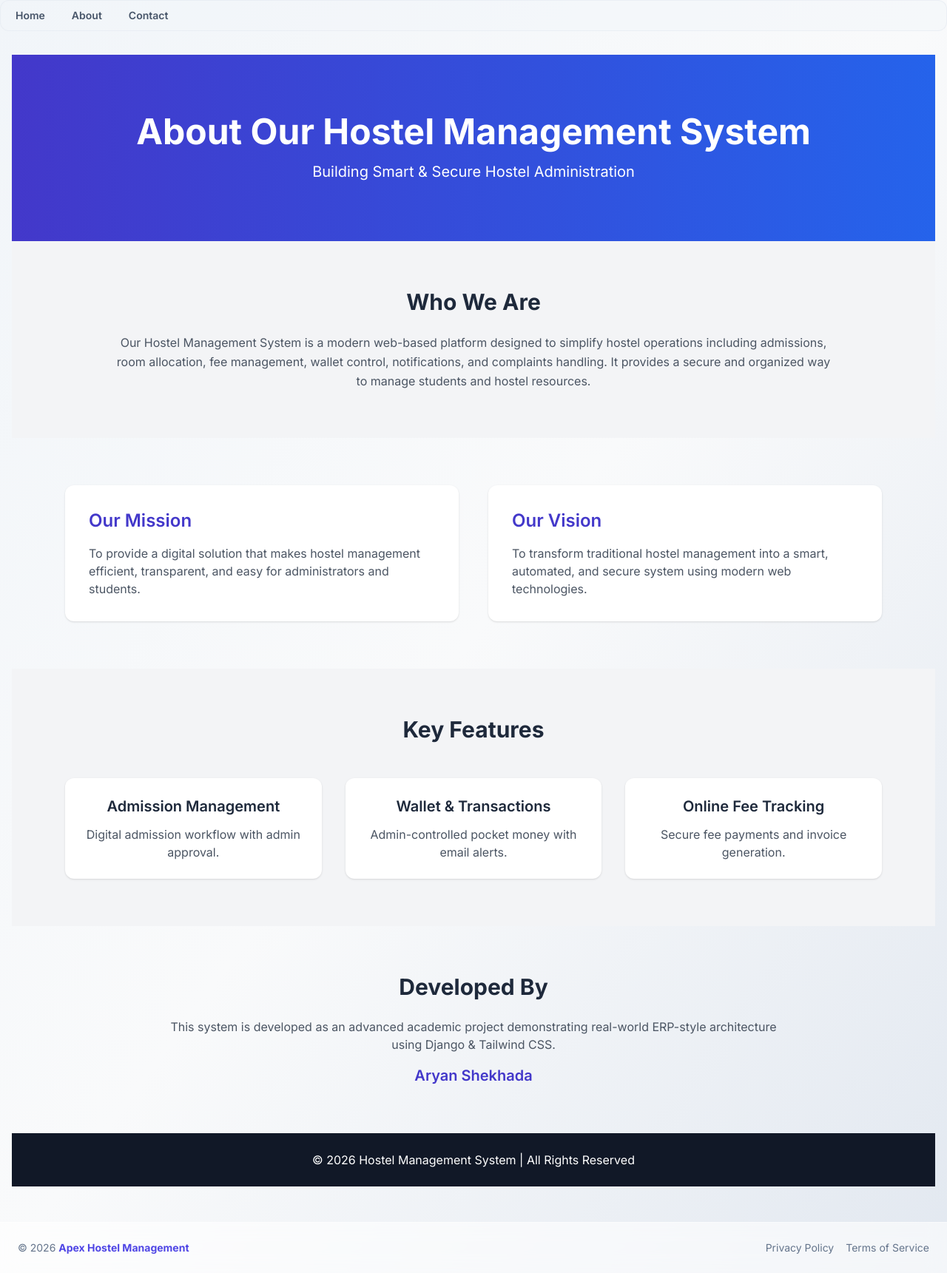
After one commit to aryanshekhada08/hostel_management_system---django, a Django app: page /about/ in a window 1280 px wide. The commit adds this page. Shown: the whole page at 74% size. Run offline with Django 5.2, Linux system fonts and the light colour scheme; some libraries are stand-ins or nearby versions.

Commit message:
done for it

```diff
--- a/apps/rooms/urls.py
+++ b/apps/rooms/urls.py
@@ -9,5 +9,6 @@ urlpatterns = [
     path('ajax/deallocate/', views.ajax_deallocate_room, name='ajax_deallocate_room'),
     path('add-room/', views.add_room, name='add_room'),
     path('dashboard/', views.room_dashboard, name='room_dashboard'),
+    path('my-room/', views.student_room_view, name='student_room'),
 
 ]
--- a/apps/wallets/services.py
+++ b/apps/wallets/services.py
@@ -4,7 +4,7 @@ from .utils import send_system_email
 
 
 def credit_wallet(wallet, amount, description="Admin Added Money"):
-
+    print("CREDIT FUNCTION CALLED")
     # Update balance
     wallet.balance += amount
     wallet.save()
@@ -23,7 +23,7 @@ def credit_wallet(wallet, amount, description="Admin Added Money"):
         title="Wallet Credited 💰",
         message=f"₹{amount} has been added to your wallet."
     )
-
+    print("SENDING EMAIL NOW")
     # Send email
     send_system_email(
         subject="Wallet Credited",
--- a/apps/wallets/urls.py
+++ b/apps/wallets/urls.py
@@ -3,4 +3,7 @@ from . import views
 
 urlpatterns = [
     path('', views.wallet_dashboard, name='wallet_dashboard'),
+    path('admin/dashboard/', views.admin_wallet_dashboard, name='admin_wallet_dashboard'),
+    path('admin/add-money/', views.admin_add_money, name='admin_add_money'),
+    path('admin/deduct/<int:user_id>/', views.admin_deduct_money, name='admin_deduct_money'),
 ]
--- a/config/settings.py
+++ b/config/settings.py
@@ -160,3 +160,7 @@ EMAIL_USE_TLS = True
 EMAIL_HOST_USER = 'aryanshekhada30@gmail.com'
 EMAIL_HOST_PASSWORD = 'mqmf wsvb ntlq cadf'
 DEFAULT_FROM_EMAIL = EMAIL_HOST_USER
+
+
+# EMAIL_BACKEND = 'django.core.mail.backends.console.EmailBackend'
+# DEFAULT_FROM_EMAIL = 'aryanshekhada30@gmail.com'
--- a/config/urls.py
+++ b/config/urls.py
@@ -16,6 +16,8 @@ Including another URLconf
 """
 from django.contrib import admin
 from django.urls import path, include
+
+from apps.accounts.views import contact
 from .views import about, home
 # app_name = "accounts"
 
@@ -35,6 +37,8 @@ urlpatterns = [
 
     path('', home, name='home'),
     path('about/', about, name='about'),
+    path('contact/', contact, name='contact'),
+
     path('wallet/', include('apps.wallets.urls')),
     path('notifications/', include('apps.notifications.urls')),
 ]
--- /dev/null
+++ b/templates/about.html
@@ -0,0 +1,91 @@
+{% extends "base.html" %}
+{% block content %}
+
+<!-- HERO -->
+<section class="bg-gradient-to-r from-indigo-700 to-blue-600 text-white py-20">
+    <div class="max-w-6xl mx-auto text-center px-6">
+        <h1 class="text-5xl font-bold mb-4">About Our Hostel Management System</h1>
+        <p class="text-xl">Building Smart & Secure Hostel Administration</p>
+    </div>
+</section>
+
+<!-- ABOUT SYSTEM -->
+<section class="py-16 bg-gray-100">
+    <div class="max-w-5xl mx-auto px-6 text-center">
+        <h2 class="text-3xl font-bold mb-6">Who We Are</h2>
+        <p class="text-gray-600 leading-relaxed">
+            Our Hostel Management System is a modern web-based platform designed to simplify
+            hostel operations including admissions, room allocation, fee management,
+            wallet control, notifications, and complaints handling.
+            It provides a secure and organized way to manage students and hostel resources.
+        </p>
+    </div>
+</section>
+
+<!-- MISSION & VISION -->
+<section class="py-16">
+    <div class="max-w-6xl mx-auto px-6 grid md:grid-cols-2 gap-10">
+
+        <div class="bg-white p-8 rounded-xl shadow hover:shadow-lg transition">
+            <h3 class="text-2xl font-semibold mb-4 text-indigo-700">Our Mission</h3>
+            <p class="text-gray-600">
+                To provide a digital solution that makes hostel management efficient,
+                transparent, and easy for administrators and students.
+            </p>
+        </div>
+
+        <div class="bg-white p-8 rounded-xl shadow hover:shadow-lg transition">
+            <h3 class="text-2xl font-semibold mb-4 text-indigo-700">Our Vision</h3>
+            <p class="text-gray-600">
+                To transform traditional hostel management into a smart,
+                automated, and secure system using modern web technologies.
+            </p>
+        </div>
+
+    </div>
+</section>
+
+<!-- FEATURES -->
+<section class="py-16 bg-gray-100">
+    <div class="max-w-6xl mx-auto px-6">
+        <h2 class="text-3xl font-bold text-center mb-12">Key Features</h2>
+
+        <div class="grid md:grid-cols-3 gap-8 text-center">
+
+            <div class="bg-white p-6 rounded-xl shadow">
+                <h4 class="text-xl font-semibold mb-3">Admission Management</h4>
+                <p class="text-gray-600">Digital admission workflow with admin approval.</p>
+            </div>
+
+            <div class="bg-white p-6 rounded-xl shadow">
+                <h4 class="text-xl font-semibold mb-3">Wallet & Transactions</h4>
+                <p class="text-gray-600">Admin-controlled pocket money with email alerts.</p>
+            </div>
+
+            <div class="bg-white p-6 rounded-xl shadow">
+                <h4 class="text-xl font-semibold mb-3">Online Fee Tracking</h4>
+                <p class="text-gray-600">Secure fee payments and invoice generation.</p>
+            </div>
+
+        </div>
+    </div>
+</section>
+
+<!-- DEVELOPER SECTION -->
+<section class="py-16">
+    <div class="max-w-4xl mx-auto text-center px-6">
+        <h2 class="text-3xl font-bold mb-6">Developed By</h2>
+        <p class="text-gray-600 mb-4">
+            This system is developed as an advanced academic project
+            demonstrating real-world ERP-style architecture using Django & Tailwind CSS.
+        </p>
+        <h3 class="text-xl font-semibold text-indigo-700">Aryan Shekhada</h3>
+    </div>
+</section>
+
+<!-- FOOTER -->
+<footer class="bg-gray-900 text-white text-center py-6">
+    © 2026 Hostel Management System | All Rights Reserved
+</footer>
+
+{% endblock %}
--- a/templates/base.html
+++ b/templates/base.html
@@ -19,77 +19,57 @@
 
 <body class="bg-gradient-to-br from-slate-100 via-gray-50 to-slate-200 min-h-screen flex flex-col text-slate-800 relative selection:bg-indigo-500 selection:text-white">
 
-    <nav class="sticky top-4 z-50 mx-4 lg:mx-auto max-w-7xl rounded-2xl backdrop-blur-xl bg-white/80 border border-white/40 shadow-[0_8px_30px_rgb(0,0,0,0.04)] transition-all duration-300">
-        <div class="px-6 py-3 flex flex-wrap justify-between items-center">
+ <div class="hidden md:flex items-center gap-1 bg-slate-100/50 p-1 rounded-xl border border-slate-200/50">
 
-            <a href="/" class="flex items-center gap-2 group">
-                <div class="w-10 h-10 bg-gradient-to-tr from-indigo-600 to-violet-600 rounded-lg shadow-lg flex items-center justify-center transform transition-transform group-hover:scale-110 group-hover:rotate-3">
-                    <span class="text-2xl">🏠</span>
-                </div>
-                <div class="text-xl font-extrabold tracking-tight text-slate-800">
-                    Apex<span class="text-indigo-600">Hostel</span>
-                </div>
-            </a>
-
-            <div class="hidden md:flex items-center gap-1 bg-slate-100/50 p-1 rounded-xl border border-slate-200/50">
+    <!-- Public Links -->
     <a href="/" class="px-4 py-1.5 text-sm font-semibold text-slate-600 rounded-lg hover:bg-white hover:text-indigo-600 hover:shadow-sm transition-all">
         Home
     </a>
+
     <a href="/about/" class="px-4 py-1.5 text-sm font-semibold text-slate-600 rounded-lg hover:bg-white hover:text-indigo-600 hover:shadow-sm transition-all">
         About
     </a>
-                <a href="/rooms-list/" class="px-4 py-1.5 text-sm font-semibold text-slate-600 rounded-lg hover:bg-white hover:text-indigo-600 hover:shadow-sm transition-all">
-                    Rooms
-                </a>
+
     <a href="/contact/" class="px-4 py-1.5 text-sm font-semibold text-slate-600 rounded-lg hover:bg-white hover:text-indigo-600 hover:shadow-sm transition-all">
         Contact
     </a>
-                <a href="{% url 'notification_list' %}">
-                    Notifications ({{ request.user.notification_set.filter(is_read=False).count }})
-                 </a>
-            </div>
 
-            <div class="flex items-center gap-3">
     {% if user.is_authenticated %}
 
-    <div class="hidden md:block text-right mr-2">
-        <div class="text-[10px] uppercase tracking-wider font-bold text-slate-400">
-            Logged in as
-        </div>
-        <div class="text-sm font-bold text-slate-800 leading-none">
-            {{ user.first_name|default:user.email }}
-        </div>
-    </div>
+        {% if user.is_superuser %}
+            <!-- Admin Links -->
+            <a href="{% url 'admin_wallet_dashboard' %}"
+               class="px-4 py-1.5 text-sm font-semibold text-indigo-600 rounded-lg hover:bg-white hover:shadow-sm transition-all">
+                Wallet Admin
+            </a>
 
-    {% if user.is_superuser %}
             <a href="{% url 'room_dashboard' %}"
-           class="px-4 py-2 bg-indigo-600 text-white rounded-xl font-semibold shadow hover:bg-indigo-500 transition-all">
-            Admin Dashboard
+               class="px-4 py-1.5 text-sm font-semibold text-indigo-600 rounded-lg hover:bg-white hover:shadow-sm transition-all">
+                Room Panel
             </a>
+
         {% else %}
-        <a href="{% url 'accounts:student_dashboard' %}"
-           class="px-4 py-2 bg-slate-800 text-white rounded-xl font-semibold shadow hover:bg-slate-700 transition-all">
-            Student Dashboard
+            <!-- Student Links -->
+            <a href="{% url 'wallet_dashboard' %}"
+               class="px-4 py-1.5 text-sm font-semibold text-slate-600 rounded-lg hover:bg-white hover:text-indigo-600 hover:shadow-sm transition-all">
+                My Wallet
+            </a>
+
+            <a href="/rooms-list/"
+               class="px-4 py-1.5 text-sm font-semibold text-slate-600 rounded-lg hover:bg-white hover:text-indigo-600 hover:shadow-sm transition-all">
+                Rooms
             </a>
         {% endif %}
 
-    <!-- Logout Button -->
-    <a href="{% url 'accounts:logout' %}"
-       class="px-4 py-2 bg-red-500 text-white rounded-xl font-semibold shadow hover:bg-red-600 transition-all">
-        Logout
-    </a>
-
-{% else %}
-
-    <a href="{% url 'accounts:login' %}"
-       class="px-5 py-2 bg-gradient-to-r from-emerald-500 to-teal-500 text-white rounded-xl font-bold shadow-lg hover:-translate-y-0.5 transition-all">
-        Login
+        <!-- Notifications for logged in users only -->
+        <a href="{% url 'notification_list' %}"
+           class="px-4 py-1.5 text-sm font-semibold text-slate-600 rounded-lg hover:bg-white hover:text-indigo-600 hover:shadow-sm transition-all">
+            Notifications ({{ unread_count|default:0 }})
         </a>
 
     {% endif %}
+
 </div>
-        </div>
-    </nav>
 
     <main class="flex-grow max-w-7xl mx-auto w-full px-4 pt-8 pb-12 fade-in relative z-10">
         {% block content %}
```
Also changed, not shown: apps/accounts/models.py (+10 -0 lines), apps/accounts/views.py (+47 -2 lines), apps/rooms/views.py (+24 -0 lines), apps/wallets/views.py (+67 -2 lines), templates/contact.html (added, +61 -0 lines), templates/home.html (+71 -3 lines), templates/rooms/student_room.html (added, +33 -0 lines), templates/wallets/admin_add_money.html (added, +21 -0 lines), templates/wallets/admin_dashboard.html (added, +45 -0 lines), templates/wallets/admin_deduct.html (added, +14 -0 lines), templates/wallets/dashboard.html (+12 -22 lines), apps/accounts/migrations/0003_contactmessage.py (added). Lines whose indentation alone changed are shown as unchanged.
